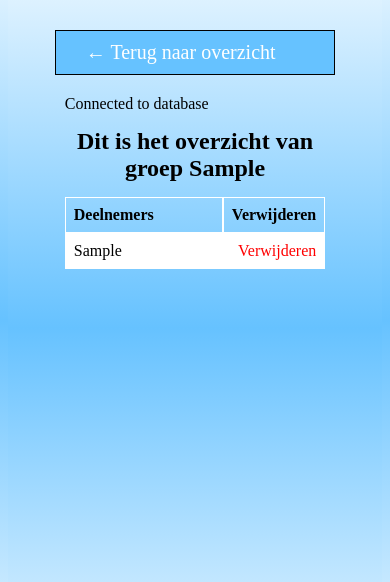
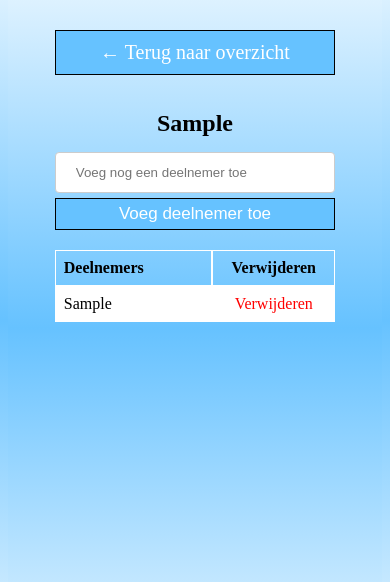
Before and after one commit to Jordyyy010/SinterklaasLootjes, a PHP site: page /user/detail.php?id=1 in a window 390 px wide. Shown: the part 102-684 px from the top of the page. Run offline with PHP 8.4, Linux system fonts and the light colour scheme; the visitor is signed in with stand-in values (Sample User, id 1); tables that the repository leaves empty hold one stand-in row (values such as "Sample post").

Commit message:
Bug fixes in remote server en start verwijderen deelnemers

```diff
--- a/header.php
+++ b/header.php
@@ -7,7 +7,7 @@
     <meta charset="UTF-8">
     <meta name="viewport" content="width=device-width, initial-scale=1.0">
     <title>Sinterklaas lootjes</title>
-    <link rel="stylesheet" type="text/css" href="/styling/style.css">
+    <link rel="stylesheet" type="text/css" href="/sinterklaaslootjes/styling/style.css">
 </head>
 <body>
 
@@ -15,18 +15,18 @@
     <nav>
         <div class="navigation">
             <div class="left-nav">
-                <a href="/index.php"><img class="img" src="/img/present.png" alt="cadeau"></a>
+                <a href="/sinterklaaslootjes/index.php"><img class="img" src="/sinterklaaslootjes/img/present.png" alt="cadeau"></a>
             </div>
             <div class="right-nav">
                 <?php
                     if(isset($_SESSION['userId'])){
-                        echo '<form action="/includes/logout.php">
-                            <a href="/user/index.php">'.$_SESSION['userUsername'].'</a>
+                        echo '<form action="/sinterklaaslootjes/includes/logout.php">
+                            <a href="/sinterklaaslootjes/user/index.php">'.$_SESSION['userUsername'].'</a>
                             <button type="submit" name="logout" class="uitlog-button-link">Uitloggen</button>
                             </form>';
                     }
                     else {
-                        echo '<a href="/login/login.php">Inloggen</a>';
+                        echo '<a href="/sinterklaaslootjes/login/login.php">Inloggen</a>';
                     }
                 ?>
             </div>
--- /dev/null
+++ b/includes/delete.php
@@ -0,0 +1,2 @@
+<!-- Delete page WITHOUT HTML -->
+<?php
--- a/includes/submit.php
+++ b/includes/submit.php
@@ -3,8 +3,8 @@
 
 if(isset($_POST['submit'])) {
     // Database connections
-    require "conn.php";
-    // require "localhost-conn.php";
+    // require "conn.php";
+    require "localhost-conn.php";
 
     // Alle inputs ophalen
     $mailadmin = $_POST['mailadmin'];
--- a/styling/style.css
+++ b/styling/style.css
@@ -75,7 +75,7 @@ h2{
 
 
 
-/* Header */
+    /* Header */
 .left-nav {
     margin-left: 10%;
     margin-right: 65%;
@@ -171,7 +171,7 @@ h2{
 }
 
 .details {
-    padding: 20px 10px;
+    padding: 20px 0;
 }
 
 table {
@@ -193,10 +193,40 @@ td:first-child, th:first-child{
     flex-grow: 1;
 }
 
+td:last-child, th:last-child{
+    width: 105px;
+    text-align: center;
+}
+
+.groep-overzicht-center-td{
+    width: 71px;
+    text-align: center;
+}
+
 tr:nth-child(even) {
     background-color: #fff;
 }
 
+.new-input {
+    width: 100%;
+    padding: 12px 20px;
+    box-sizing: border-box;
+    border: 1px solid #ccc;
+    border-radius: 4px;
+}
+
+.add-participant-button{
+    background-color: #66c2ff;
+    color: white;
+    padding: 5px 10px;
+    width: 100%;
+    font-size: 17px;
+    margin: 5px auto 20px;
+    text-align: center;
+    text-decoration: none;
+    cursor: pointer;
+    border: 1px solid black;
+}
 
 
 
@@ -212,9 +242,20 @@ tr:nth-child(even) {
 
 
     /* Class styling */
+        /* Base styling */
+    .container{
+        width: 85%;
+    }
+
+
+
+        /* Header */
     .navigation{
         flex-direction: column;
         text-align: center;
+    }
+    .uitlog-button-link{
+        width: 100%;
     }
     .left-nav{
         margin: 0px auto;
@@ -232,13 +273,15 @@ tr:nth-child(even) {
         display: flex;
         flex-direction: column;
     }
-    .container{
-        width: 85%;
-    }
-    .uitlog-button-link{
+
+        /* Groep overzicht */
+    .group-item {
         width: 100%;
     }
 
+    .back-section {
+        text-align: center;
+    }
 
 
     /* Id styling */
--- a/user/detail.php
+++ b/user/detail.php
@@ -8,7 +8,7 @@
         </div>
         <div class="details">
         <?php
-            require "../includes/conn.php";
+            require "../includes/localhost-conn.php";
 
             $sql = "SELECT GroepsNaam
             FROM Groep
@@ -24,9 +24,18 @@
                 mysqli_stmt_execute($stmt);
                 $result = mysqli_stmt_get_result($stmt);
                 while($row = mysqli_fetch_assoc($result)){
-                    echo '<h2 class="card-header-centered">Dit is het overzicht van groep '.$row['GroepsNaam'].'</h2>';
-
-                    $sql = "SELECT DeelnemersNaam FROM Deelnemers WHERE GroepID=?";
+                    echo '<h2 class="card-header-centered">'.$row['GroepsNaam'].'</h2>
+                        <form action="#" method="POST">
+                            <div class="names">
+                                <div class="flex-area">
+                                    <input class="new-input" type="text" name="nieuwlid" placeholder="Voeg nog een deelnemer toe">
+                                    <button class="add-participant-button" type="submit" name="add">Voeg deelnemer toe</button>
+                                </div>
+                            </div>
+                        </form>
+                        ';
+                }
+                $sql = "SELECT DeelnemerID, DeelnemersNaam FROM Deelnemers WHERE GroepID=?";
                 $stmt = mysqli_stmt_init($conn);
                 if(!mysqli_stmt_prepare($stmt, $sql)) {
                     header("Location ".$_SERVER['HTTP_REFERER']."?error=nodeelnemers");
@@ -44,19 +53,19 @@
                     while($row = mysqli_fetch_assoc($result)){
                         echo '<tr>
                                 <td>' . $row['DeelnemersNaam'].'</td>
-                                    <td><a class="signuperror" href="#">Verwijderen</a></td>
+                                <td><a class="signuperror" href="">Verwijderen</a></td>
                             </tr>';
                     }
                     echo '</table';
                 }
             }
-            }
-
         ?>
         </div>
     </div>
 </div>
 
+<!-- Link voor delete page -->
+<!-- /sinterklaaslootjes/includes/delete.php?id=' . $row['DeelnemerID'] . ' -->
 
 <?php
     require "../footer.php";
```
Also changed, not shown: user/index.php (+14 -9 lines). Lines whose indentation alone changed are shown as unchanged.
